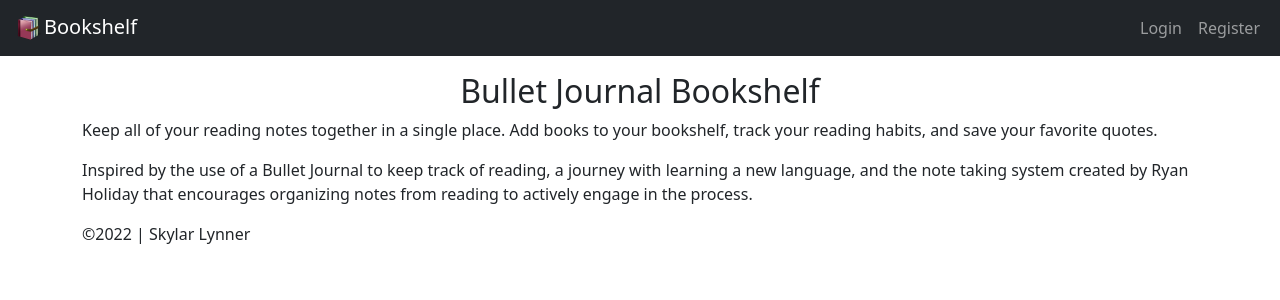
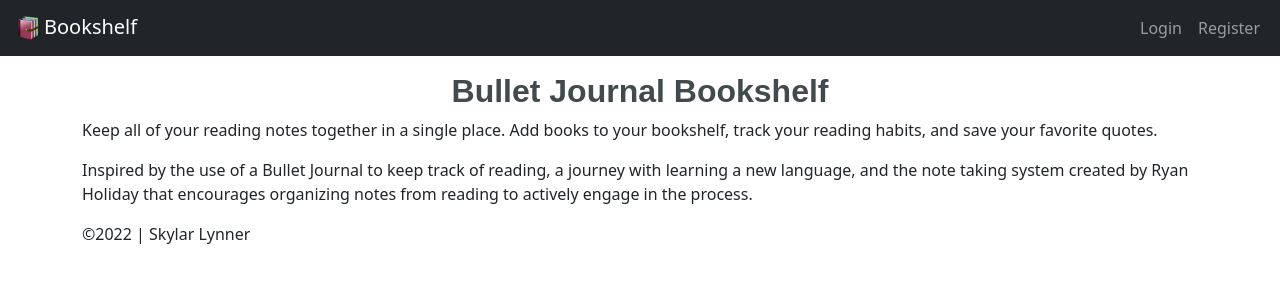
Before and after one commit to oneexists/Bookshelf, a React (Create React App) app in the folder react-ui/: page / in a window 1280 px wide. Shown: the top 300 px of the page. Built offline with nearby package versions, Linux system fonts and the light colour scheme.

Commit message:
title component styles

```diff
--- a/react-ui/src/components/Title/index.js
+++ b/react-ui/src/components/Title/index.js
@@ -1,3 +1,5 @@
+import styles from "./index.module.css";
+
 export default function Title({ text }) {
-    return <h2 className="d-flex justify-content-center">{text}</h2>;
+    return <h2 className={styles.title}>{text}</h2>;
 }
--- /dev/null
+++ b/react-ui/src/components/Title/index.module.css
@@ -0,0 +1,6 @@
+.title {
+    font-family: "Ariel", sans-serif;
+    text-align: center;
+    font-weight: bold;
+    color: #414a4c;
+}
```
